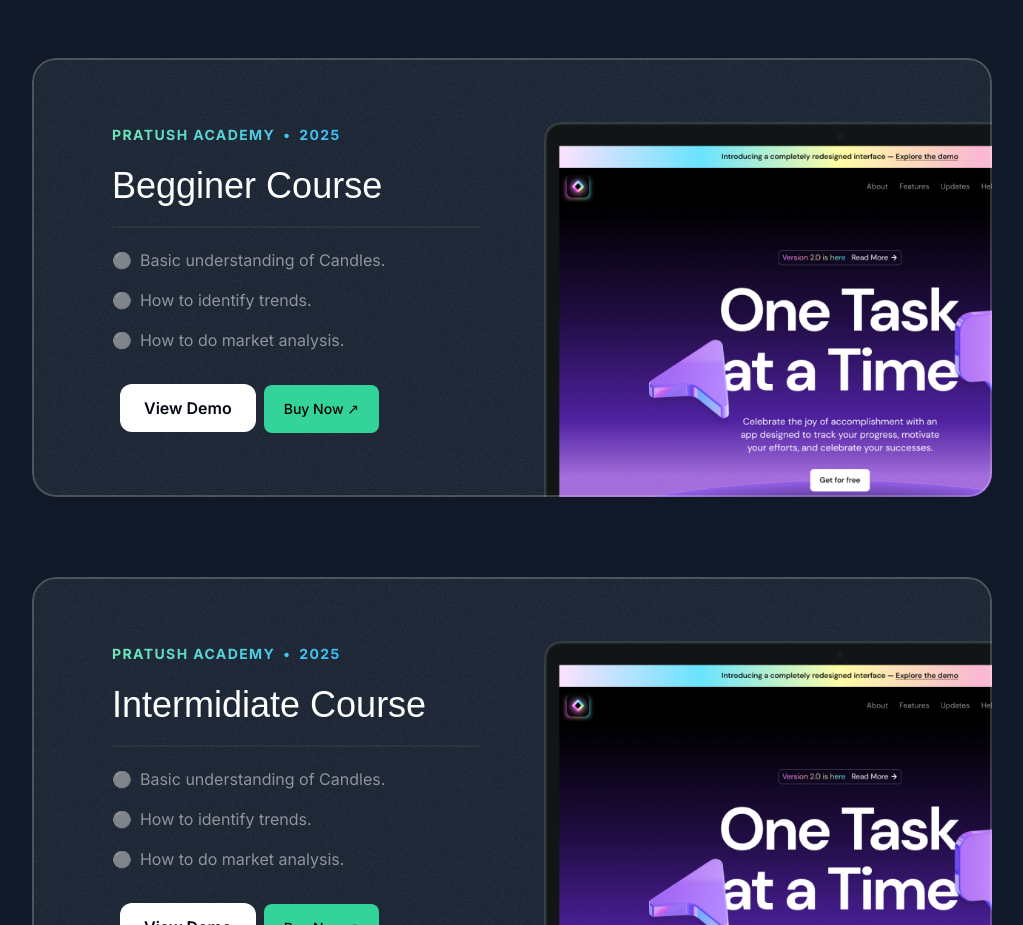
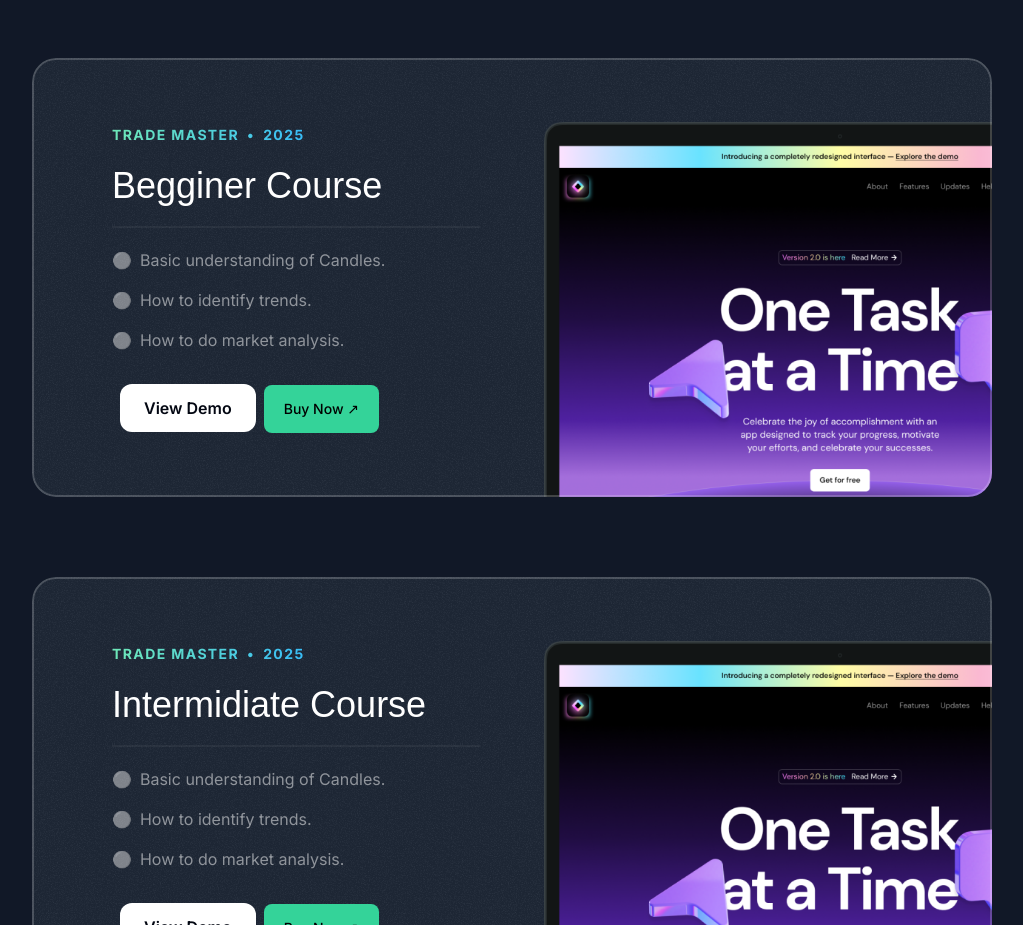
Before and after one commit to Glax3max/tradeMaster123, a Next.js app: page / in a window 1280 px wide. Shown: the part 1180-2105 px from the top of the page, without its empty margins (128-1151 px from the left). Built offline with nearby package versions, Linux system fonts and the light colour scheme; a web font is replaced by a local one.

Commit message:
Update Projects.tsx

```diff
--- a/src/sections/Projects.tsx
+++ b/src/sections/Projects.tsx
@@ -40,7 +40,7 @@ import UserDetail from "./UserDetail";
 
 const portfolioProjects = [
   {
-    company: "Pratush Academy",
+    company: "Trade Master",
     year: "2025",
     title: "Begginer Course",
     results: [
@@ -53,7 +53,7 @@ const portfolioProjects = [
     price:899
   },
   {
-    company: "Pratush Academy",
+    company: "Trade Master",
     year: "2025",
     title: "Intermidiate Course",
     results: [
```
